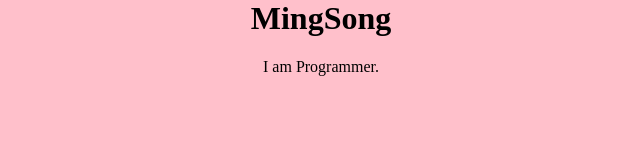
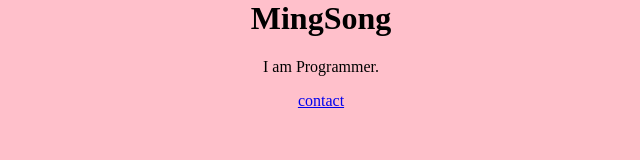
Before and after one commit to song0708/Song20220227, a plain HTML site: page index.html in a window 1280 px wide. Shown: the full height of the page, 319-959 px from the left. Drawn offline with Linux system fonts and the light colour scheme.

Commit message:
Update index.html

```diff
--- a/index.html
+++ b/index.html
@@ -9,6 +9,6 @@
 <body>
 	<h1>MingSong</h1>
 	<p>I am Programmer.</p>
-	<a href="contact.html"></a>
+	<a href="contact.html">contact</a>
 </body>
 </html>
```
